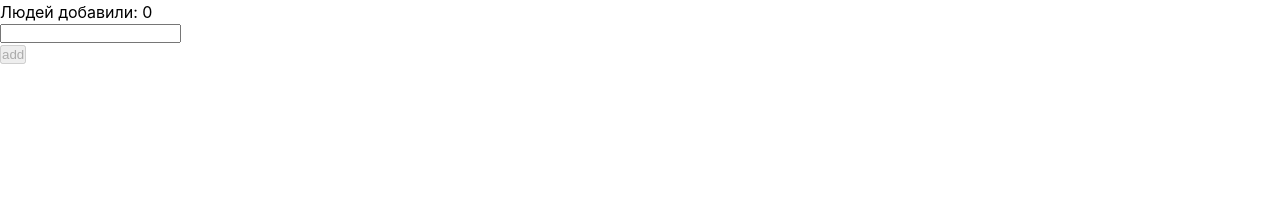
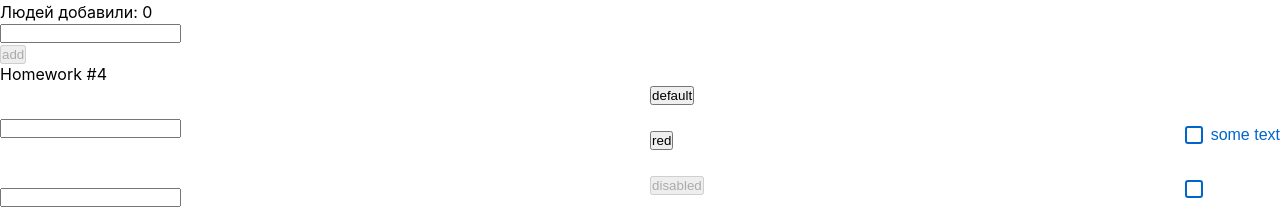
Before and after one commit to vovakiriuhins/hws2-master, a React (Create React App) app: page / in a window 1280 px wide. Shown: the part 904-1123 px from the top of the page. Before the commit the page ends 968 px from the top, so only its background shows below. Built offline with nearby package versions, Linux system fonts and the light colour scheme.

Commit message:
HomeWork 4week

```diff
--- a/src/s1-main/App.tsx
+++ b/src/s1-main/App.tsx
@@ -3,6 +3,7 @@ import s from './App.module.css'
 import HW1 from '../s2-homeworks/hw01/HW1'
 import HW2 from "../s2-homeworks/hw02/HW2";
 import HW3 from "../s2-homeworks/hw03/HW3";
+import HW4 from "../s2-homeworks/hw04/HW4";
 
 function App() {
     return (
@@ -11,7 +12,7 @@ function App() {
             {/*раскомментировать по ходу выполнения*/}
             <HW2/>
             <HW3/>
-            {/*<HW4/>*/}
+            <HW4/>
 
             {/*при выполнении дз 5 и более - закомментировать здесь дз 1-4, так как они есть внутри дз 5*/}
             {/*<HW5/>*/}
--- a/src/s2-homeworks/hw04/common/c2-SuperButton/SuperButton.tsx
+++ b/src/s2-homeworks/hw04/common/c2-SuperButton/SuperButton.tsx
@@ -17,12 +17,7 @@ const SuperButton: React.FC<SuperButtonPropsType> = (
         ...restProps // все остальные пропсы попадут в объект restProps, там же будет children
     }
 ) => {
-    const finalClassName = s.button
-        // + (disabled
-        //         ? ...
-        //         : xType === 'red'
-        //             ? ...
-        + (className ? ' ' + className : '') // задачка на смешивание классов
+    const finalClassName = s.button + (disabled ? s.disabled: xType === s.red) + (className ? ' ' + className : '') // задачка на смешивание классов
 
     return (
         <button
```
Also changed, not shown: src/s2-homeworks/hw04/common/c1-SuperInputText/SuperInputText.tsx (+4 -8 lines).
